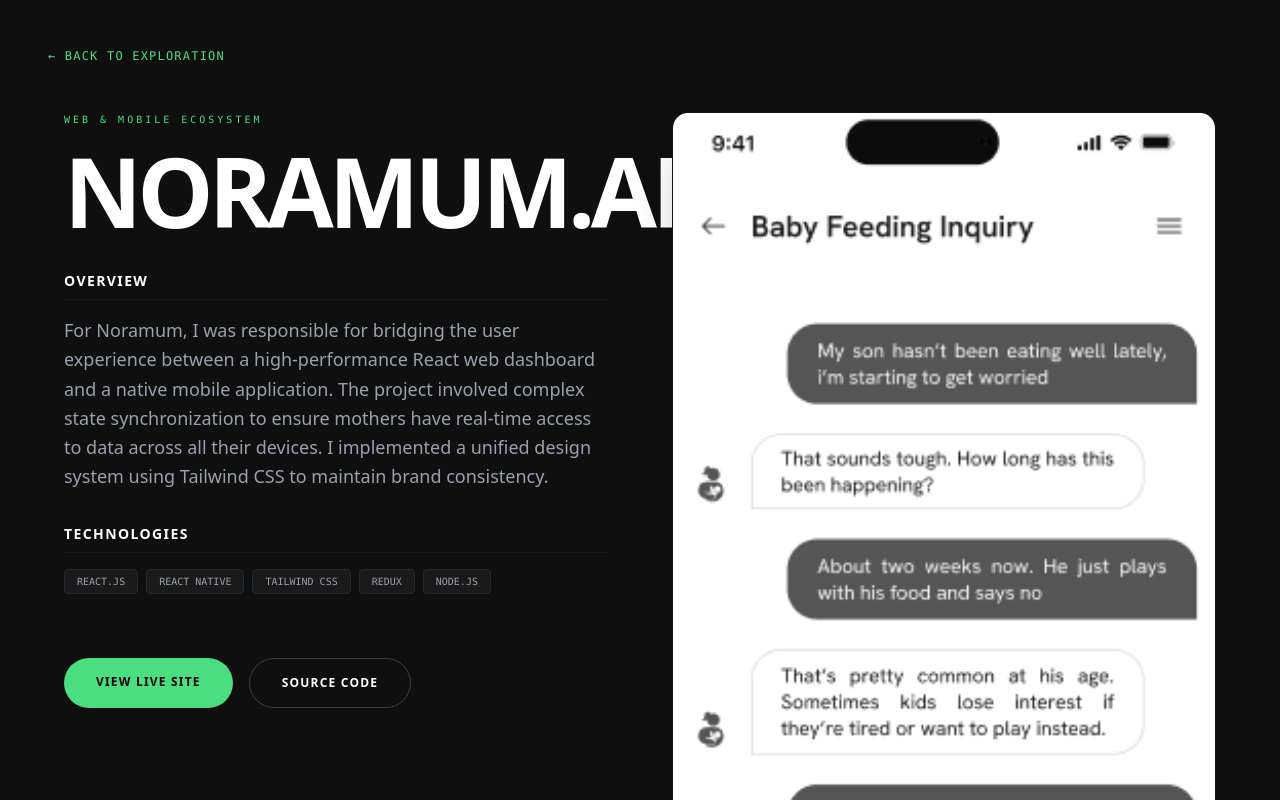
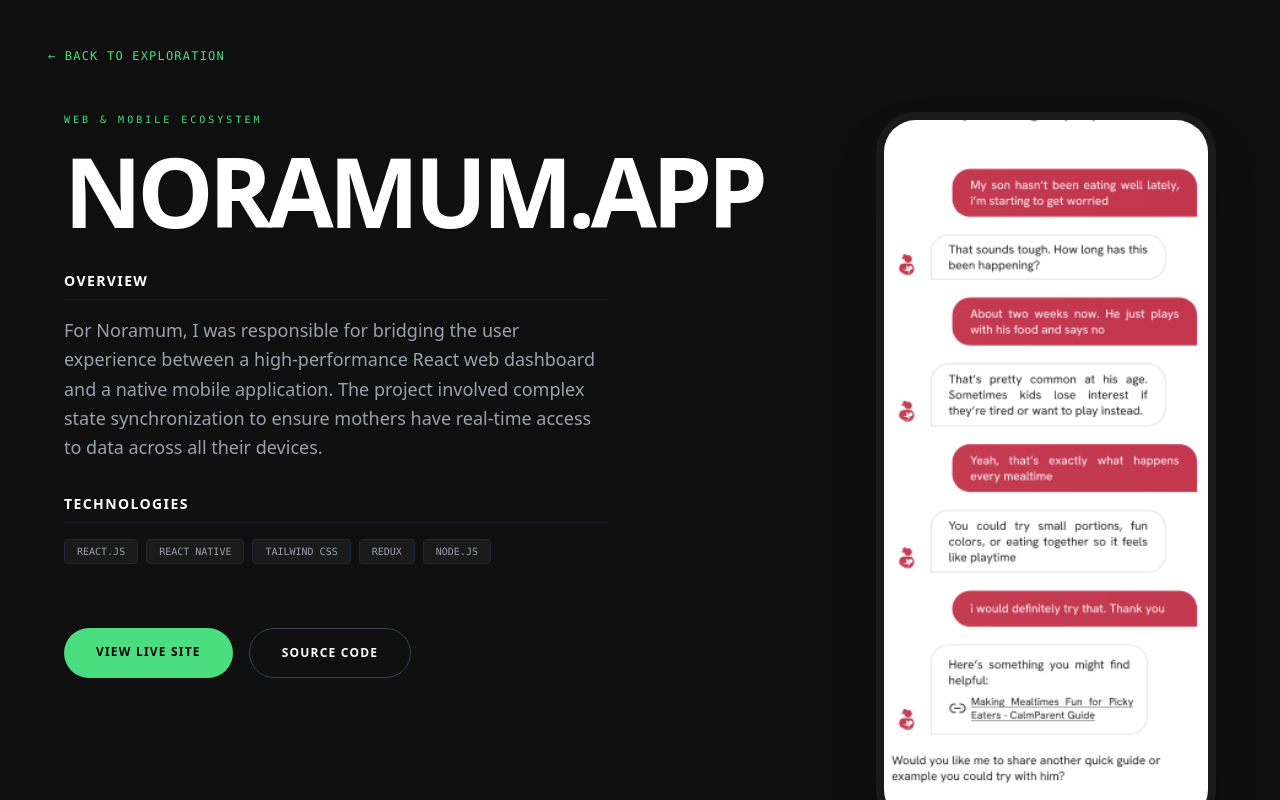
Before and after one commit to ukemeikot/ukemeikotportfolio, a React (Vite) app: page / in a window 1280 px wide. Both pictures are taken after a click on the element 218 px from the left and 1217 px from the top of the page. Shown: the top 800 px of the page. Built offline with nearby package versions, Linux system fonts and the light colour scheme.

Commit message:
Added skills section

```diff
--- a/src/App.tsx
+++ b/src/App.tsx
@@ -1,5 +1,16 @@
 import { useState } from 'react';
+
+// --- IMAGE IMPORTS ---
+// Importing here ensures Vite bundles them correctly for Vercel
 import ukemeImg from './assets/ukeme.jpg';
+
+// Project: Noramum
+import noraWeb from './assets/nora-web.jpg';
+import noraMobile from './assets/nora-mobile.jpg';
+
+// Project: CryptoCred
+import crypto1 from './assets/crypto1.jpg';
+import crypto2 from './assets/crypto2.jpg';
 
 interface Project {
   title: string;
@@ -35,11 +46,11 @@
       title: "Noramum.app",
       type: "Web & Mobile Ecosystem",
       description: "Full-cycle development of a cross-platform ecosystem for mothers and childcare.",
-      details: "For Noramum, I was responsible for bridging the user experience between a high-performance React web dashboard and a native mobile application. The project involved complex state synchronization to ensure mothers have real-time access to data across all their devices. I implemented a unified design system using Tailwind CSS to maintain brand consistency.",
+      details: "For Noramum, I was responsible for bridging the user experience between a high-performance React web dashboard and a native mobile application. The project involved complex state synchronization to ensure mothers have real-time access to data across all their devices.",
       tech: ["React.js", "React Native", "Tailwind CSS", "Redux", "Node.js"],
       liveLink: "https://noramum.app",
       link: "https://github.com/ukemeikot",
-      images: ["/src/assets/nora-web.jpg", "/src/assets/nora-mobile.jpg"] // Replace with your filenames
+      images: [noraWeb, noraMobile] // Using imported variables
     },
     {
       title: "CryptoCredWallet",
@@ -48,7 +59,7 @@
       details: "Built to solve data volatility issues in Web3. It features a robust caching layer using AsyncStorage and custom OHLC Candlestick charts. Includes search, favorites, and multi-theme support.",
       tech: ["React Native", "TypeScript", "Expo Router", "CoinGecko API"],
       link: "https://github.com/ukemeikot/CryptoCredWallet",
-      images: ["/src/assets/crypto1.jpg", "/src/assets/crypto2.jpg"] // Replace with your filenames
+      images: [crypto1, crypto2] // Using imported variables
     },
     {
       title: "Real-Time Comms Backend",
@@ -110,14 +121,26 @@
               </div>
             </div>
 
-            <div className="grid grid-cols-1 gap-6">
+            {/* Optimized Phone-Sized Image Gallery */}
+            <div className="flex flex-col items-center lg:items-end gap-8">
+              <div className="grid grid-cols-1 md:grid-cols-2 lg:grid-cols-1 gap-12 w-full max-w-[320px] md:max-w-full lg:max-w-[340px]">
                 {activeProject.images?.map((img, i) => (
-                <div key={i} className="rounded-2xl overflow-hidden border border-gray-900 bg-[#161616] group shadow-2xl">
-                   <img src={img} alt="Project Preview" className="w-full h-auto grayscale group-hover:grayscale-0 transition-all duration-700" />
+                  <div
+                    key={i}
+                    className="relative rounded-[2.5rem] overflow-hidden border-[8px] border-[#1A1A1A] bg-[#000] shadow-2xl transition-transform duration-500 hover:scale-[1.02]"
+                    style={{ aspectRatio: '9/19' }}
+                  >
+                    <img
+                      src={img}
+                      alt="App Screenshot"
+                      className="w-full h-full object-cover grayscale-[20%] hover:grayscale-0 transition-all duration-700"
+                    />
+                    <div className="absolute inset-0 pointer-events-none bg-gradient-to-tr from-white/5 to-transparent"></div>
                   </div>
                 ))}
+              </div>
               {!activeProject.images && (
-                <div className="aspect-video bg-[#161616] rounded-2xl border border-gray-900 flex items-center justify-center text-gray-700 font-mono text-xs text-center p-8 uppercase tracking-widest">
+                <div className="w-full aspect-video bg-[#161616] rounded-2xl border border-gray-900 flex items-center justify-center text-gray-700 font-mono text-xs text-center p-8 uppercase tracking-widest">
                   [ System Architecture Visual Placeholder ]
                 </div>
               )}
@@ -173,7 +196,6 @@
               Engineering<br />Mobile-First<br /><span className="text-transparent bg-clip-text bg-gradient-to-r from-white via-white to-gray-600">Full Stack Apps</span>
             </h1>
 
-            {/* RESTORED SOCIAL LINKS */}
             <div className="flex flex-wrap gap-6 text-gray-500 font-mono text-xs uppercase tracking-wider mb-12">
               <a href="https://x.com/UkemeEtim7" target="_blank" rel="noreferrer" className="hover:text-[#4ADE80] transition-colors underline decoration-gray-800 underline-offset-4">Twitter (X)</a>
               <a href="https://linkedin.com/in/ukeme-ikot" target="_blank" rel="noreferrer" className="hover:text-[#4ADE80] transition-colors underline decoration-gray-800 underline-offset-4">LinkedIn</a>
@@ -191,7 +213,7 @@
         {/* PROJECTS SECTION */}
         <section id="projects" className="py-20 border-t border-gray-900">
           <p className="text-[#4ADE80] font-mono text-[10px] mb-4 uppercase tracking-[0.3em]">{"[ Selection ]"}</p>
-          <h2 className="text-6xl md:text-8xl font-black uppercase tracking-tighter mb-16 italic">Work</h2>
+          <h2 className="text-6xl md:text-8xl font-black uppercase tracking-tighter mb-16 italic text-transparent bg-clip-text bg-gradient-to-b from-white to-gray-800">Work</h2>
           <div className="grid grid-cols-1 md:grid-cols-2 lg:grid-cols-3 gap-8">
             {projects.map((project, index) => (
               <div
@@ -200,16 +222,18 @@
                    setActiveProject(project);
                    window.scrollTo(0,0);
                 }}
-                className="group cursor-pointer bg-[#0A0A0A] border border-gray-900 p-8 rounded-3xl hover:border-[#4ADE80]/40 transition-all duration-500"
+                className="group cursor-pointer bg-[#0A0A0A] border border-gray-900 p-8 rounded-3xl hover:border-[#4ADE80]/40 transition-all duration-500 flex flex-col justify-between"
               >
                 <div className="mb-12">
                    <p className="text-[#4ADE80] font-mono text-[9px] uppercase tracking-widest mb-2 italic">0{index + 1} / {project.type}</p>
                    <h3 className="text-3xl font-black uppercase tracking-tighter group-hover:text-[#4ADE80] transition-colors">{project.title}</h3>
                 </div>
+                <div>
                   <p className="text-gray-500 text-sm font-light leading-relaxed mb-8 line-clamp-3">{project.description}</p>
-                <p className="text-white text-[10px] font-black uppercase tracking-[0.2em] flex items-center gap-2">
+                  <p className="text-white text-[10px] font-black uppercase tracking-[0.2em] flex items-center gap-2 group-hover:translate-x-2 transition-transform">
                     View Case Study <span className="text-[#4ADE80]">+</span>
                   </p>
+                </div>
               </div>
             ))}
           </div>
```
Lines whose indentation alone changed are shown as unchanged.
